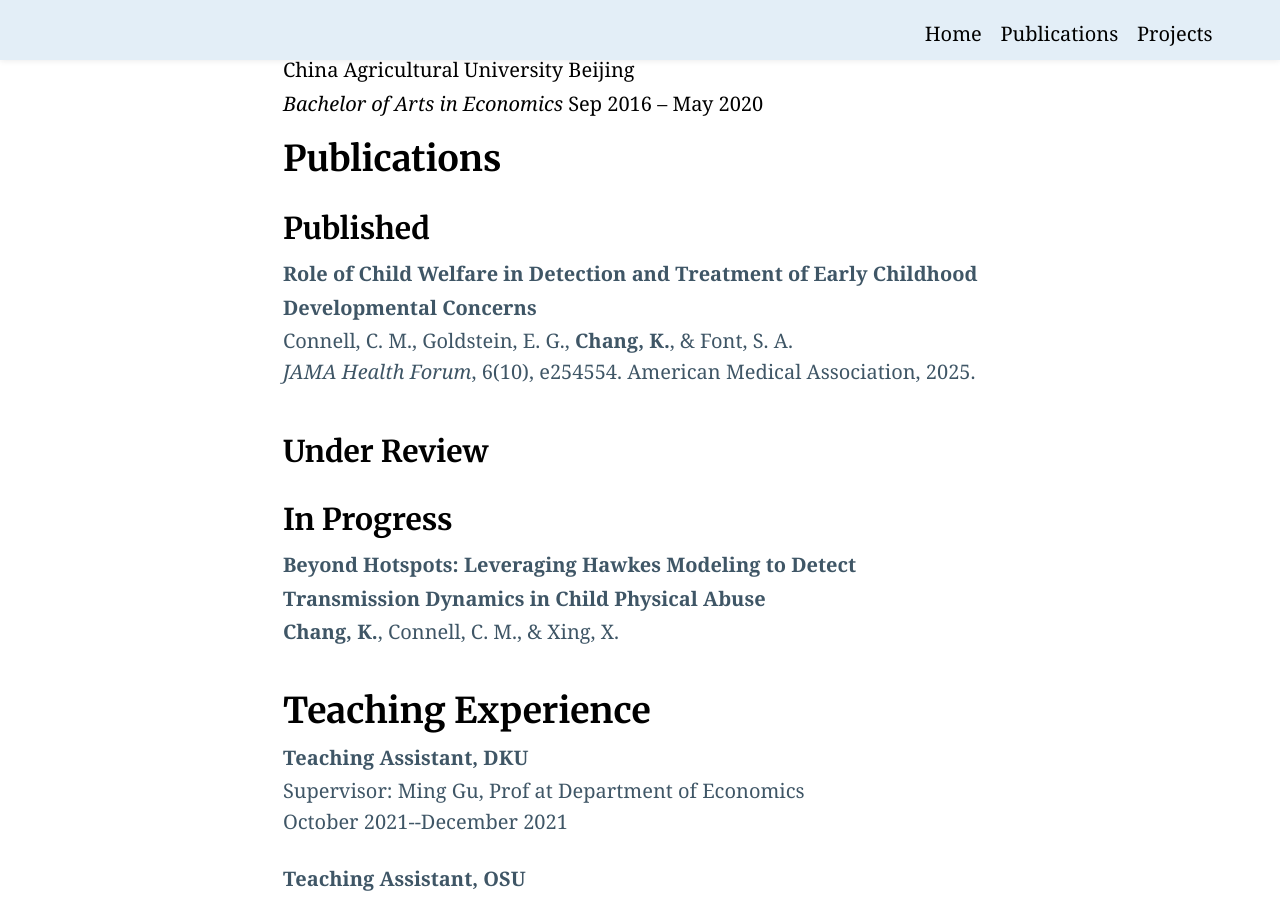
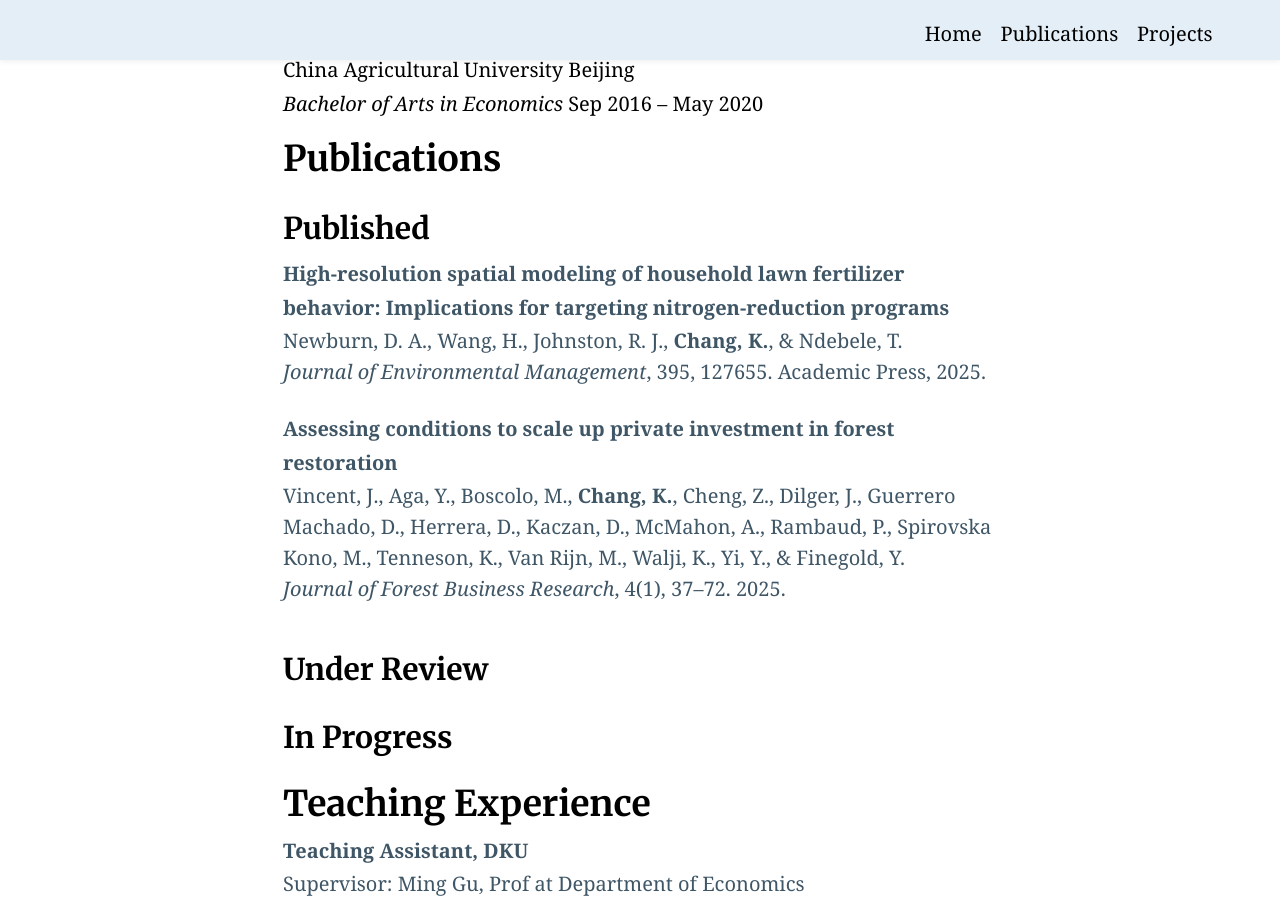
Before and after one commit to KaichaoChang/KaichaoChang.github.io, a Jekyll site: the page built from index.md, in a window 1280 px wide and 900 px high, scrolled down 1334 px. Built offline with Jekyll 4.4.1, drawn with Linux system fonts in a browser that asks for light colours.

Commit message:
Replace publications with two 2025 papers (Environmental Management, Forest Business Research)
Co-Authored-By: Claude Sonnet 4.6 <noreply@anthropic.com>

```diff
--- a/index.md
+++ b/index.md
@@ -82,19 +82,20 @@ My research interests lie in environmental economics, with a particular focus on
 ### Published
 
 <div class="publication-item">
-  <a class="publication-title" href="https://jamanetwork.com/journals/jama-health-forum/fullarticle/2840341">Role of Child Welfare in Detection and Treatment of Early Childhood Developmental Concerns</a>
-  <div class="publication-authors">Connell, C. M., Goldstein, E. G., <strong>Chang, K.</strong>, & Font, S. A.</div>
-  <div class="publication-venue"><em>JAMA Health Forum</em>, 6(10), e254554. American Medical Association, 2025.</div>
+  <a class="publication-title" href="https://www.sciencedirect.com/science/article/pii/S030147972503631X">High-resolution spatial modeling of household lawn fertilizer behavior: Implications for targeting nitrogen-reduction programs</a>
+  <div class="publication-authors">Newburn, D. A., Wang, H., Johnston, R. J., <strong>Chang, K.</strong>, & Ndebele, T.</div>
+  <div class="publication-venue"><em>Journal of Environmental Management</em>, 395, 127655. Academic Press, 2025.</div>
+</div>
+
+<div class="publication-item">
+  <a class="publication-title" href="https://www.forest-journal.com/index.php/JFBR/article/view/private-investment-forest-reforestation">Assessing conditions to scale up private investment in forest restoration</a>
+  <div class="publication-authors">Vincent, J., Aga, Y., Boscolo, M., <strong>Chang, K.</strong>, Cheng, Z., Dilger, J., Guerrero Machado, D., Herrera, D., Kaczan, D., McMahon, A., Rambaud, P., Spirovska Kono, M., Tenneson, K., Van Rijn, M., Walji, K., Yi, Y., & Finegold, Y.</div>
+  <div class="publication-venue"><em>Journal of Forest Business Research</em>, 4(1), 37–72. 2025.</div>
 </div>
 
 ### Under Review
 
 ### In Progress
-
-<div class="publication-item">
-  <div class="publication-title">Beyond Hotspots: Leveraging Hawkes Modeling to Detect Transmission Dynamics in Child Physical Abuse</div>
-  <div class="publication-authors"><strong>Chang, K.</strong>, Connell, C. M., & Xing, X.</div>
-</div>
 
 ## Teaching Experience
 
```
